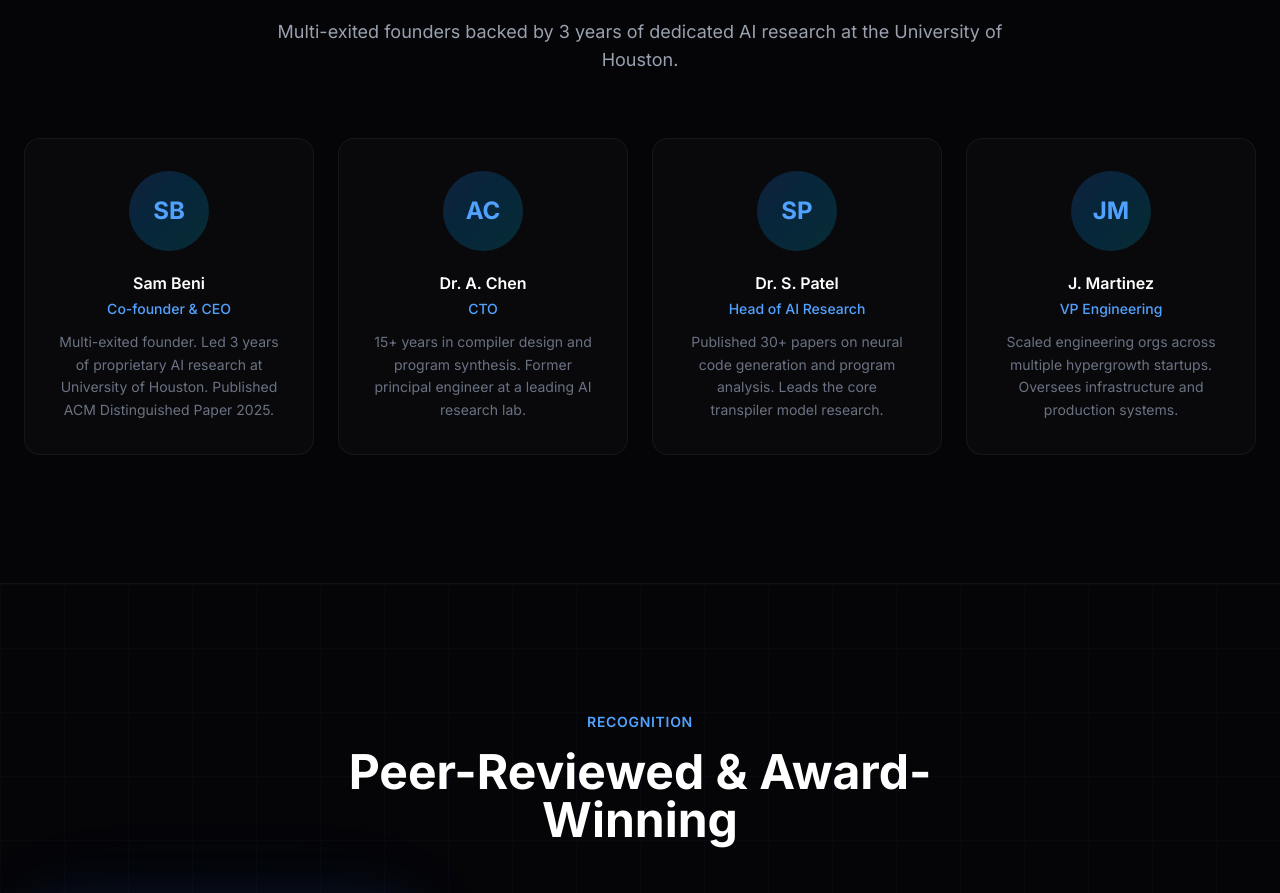
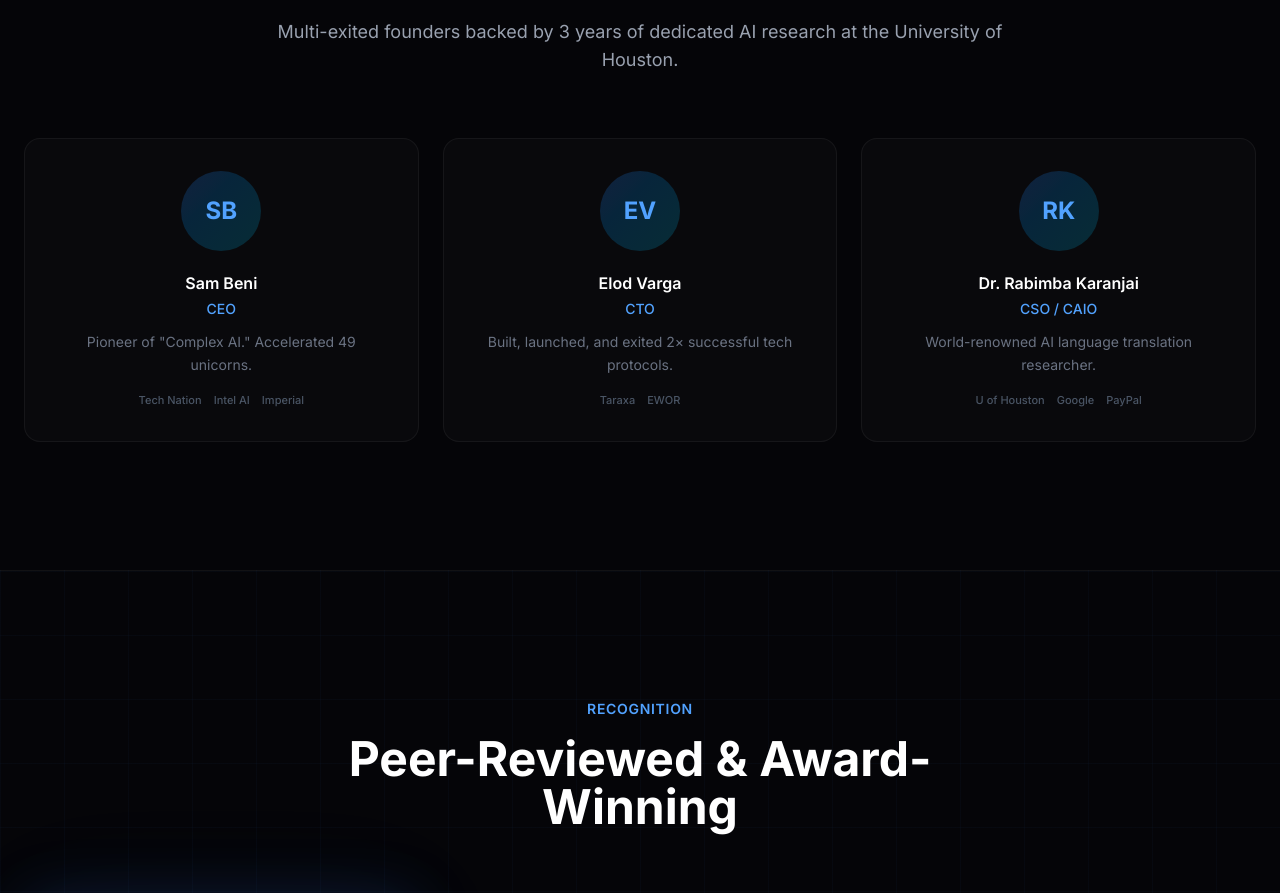
Before and after one commit to vaionex/shinso, a SvelteKit app: page / in a window 1280 px wide. Shown: the part 5360-6253 px from the top of the page. Built offline with nearby package versions, Linux system fonts and the light colour scheme.

Commit message:
Update team: Sam Beni (CEO), Elod Varga (CTO), Dr. Rabimba Karanjai (CSO/CAIO)

```diff
--- a/src/routes/+page.svelte
+++ b/src/routes/+page.svelte
@@ -70,10 +70,9 @@
 	];
 
 	const team = [
-		{ name: 'Sam Beni', role: 'Co-founder & CEO', bio: 'Multi-exited founder. Led 3 years of proprietary AI research at University of Houston. Published ACM Distinguished Paper 2025.', initials: 'SB' },
-		{ name: 'Dr. A. Chen', role: 'CTO', bio: '15+ years in compiler design and program synthesis. Former principal engineer at a leading AI research lab.', initials: 'AC' },
-		{ name: 'Dr. S. Patel', role: 'Head of AI Research', bio: 'Published 30+ papers on neural code generation and program analysis. Leads the core transpiler model research.', initials: 'SP' },
-		{ name: 'J. Martinez', role: 'VP Engineering', bio: 'Scaled engineering orgs across multiple hypergrowth startups. Oversees infrastructure and production systems.', initials: 'JM' }
+		{ name: 'Sam Beni', role: 'CEO', bio: 'Pioneer of "Complex AI." Accelerated 49 unicorns.', logos: ['Tech Nation', 'Intel AI', 'Imperial'], initials: 'SB' },
+		{ name: 'Elod Varga', role: 'CTO', bio: 'Built, launched, and exited 2× successful tech protocols.', logos: ['Taraxa', 'EWOR'], initials: 'EV' },
+		{ name: 'Dr. Rabimba Karanjai', role: 'CSO / CAIO', bio: 'World-renowned AI language translation researcher.', logos: ['U of Houston', 'Google', 'PayPal'], initials: 'RK' }
 	];
 
 	function getHeatColor(val) {
@@ -703,15 +702,20 @@
 			</p>
 		</div>
 
-		<div class="fade-in-up mt-16 grid gap-4 sm:gap-6 grid-cols-2 lg:grid-cols-4">
+		<div class="fade-in-up mt-16 grid gap-4 sm:gap-6 grid-cols-1 sm:grid-cols-3">
 			{#each team as t}
 				<div class="rounded-2xl border border-white/5 bg-white/[0.02] p-6 sm:p-8 text-center">
-					<div class="mx-auto mb-5 flex h-16 w-16 sm:h-20 sm:w-20 items-center justify-center rounded-full bg-gradient-to-br from-blue-500/20 to-cyan-500/20">
-						<span class="text-xl sm:text-2xl font-bold text-blue-400">{t.initials}</span>
+					<div class="mx-auto mb-5 flex h-20 w-20 items-center justify-center rounded-full bg-gradient-to-br from-blue-500/20 to-cyan-500/20">
+						<span class="text-2xl font-bold text-blue-400">{t.initials}</span>
 					</div>
-					<h3 class="text-sm sm:text-base font-semibold text-white">{t.name}</h3>
-					<div class="mt-1 text-xs sm:text-sm font-medium text-blue-400">{t.role}</div>
-					<p class="mt-3 text-xs sm:text-sm leading-relaxed text-gray-500">{t.bio}</p>
+					<h3 class="text-base font-semibold text-white">{t.name}</h3>
+					<div class="mt-1 text-sm font-medium text-blue-400">{t.role}</div>
+					<p class="mt-3 text-sm leading-relaxed text-gray-500">{t.bio}</p>
+					<div class="mt-4 flex flex-wrap justify-center gap-x-3 gap-y-1">
+						{#each t.logos as logo}
+							<span class="text-[11px] font-medium text-gray-600">{logo}</span>
+						{/each}
+					</div>
 				</div>
 			{/each}
 		</div>
```
